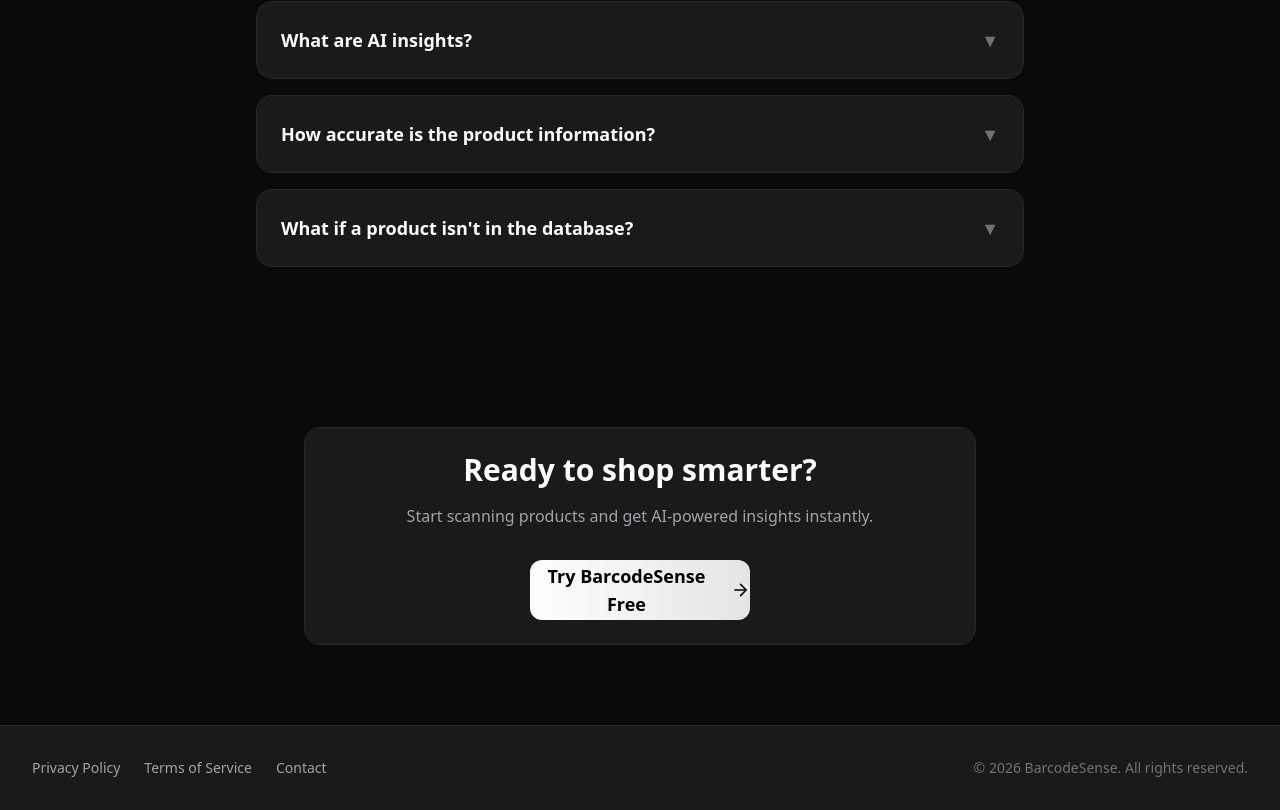
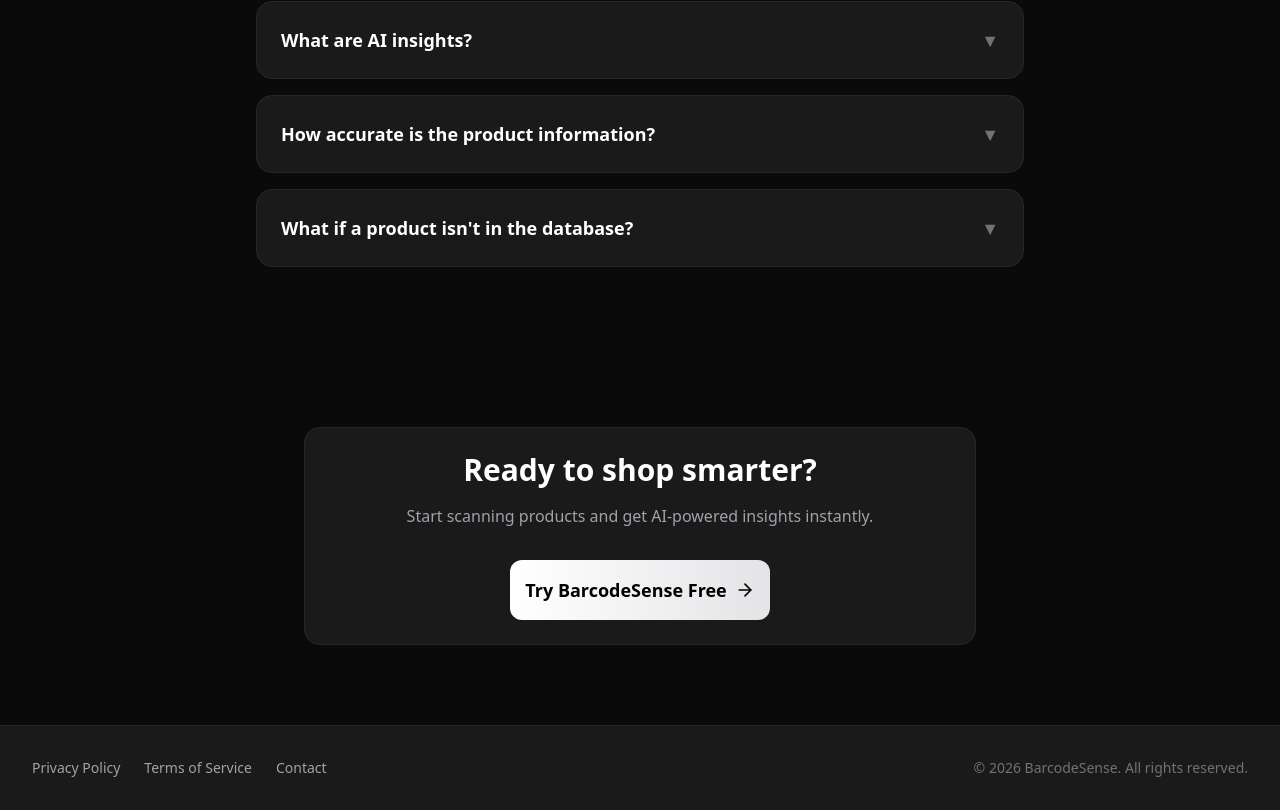
Before and after one commit to puria1234/barcodesense, a Next.js app: page / in a window 1280 px wide. Shown: the part 4943-5753 px from the top of the page. Built offline with nearby package versions, Linux system fonts and the light colour scheme; no server answers.

Commit message:
Fix button width

```diff
--- a/src/app/page.tsx
+++ b/src/app/page.tsx
@@ -459,7 +459,7 @@
             <h2 className="text-3xl font-bold mb-4">Ready to shop smarter?</h2>
             <p className="text-zinc-400 mb-8">Start scanning products and get AI-powered insights instantly.</p>
             <Link href="/app">
-              <Button size="lg" className="min-w-[220px] relative overflow-hidden">
+              <Button size="lg" className="min-w-[260px] relative overflow-hidden">
                 {authLoading ? (
                   <span className="flex items-center justify-center gap-2">
                     <span className="w-2 h-2 bg-black rounded-full animate-pulse" />
```
